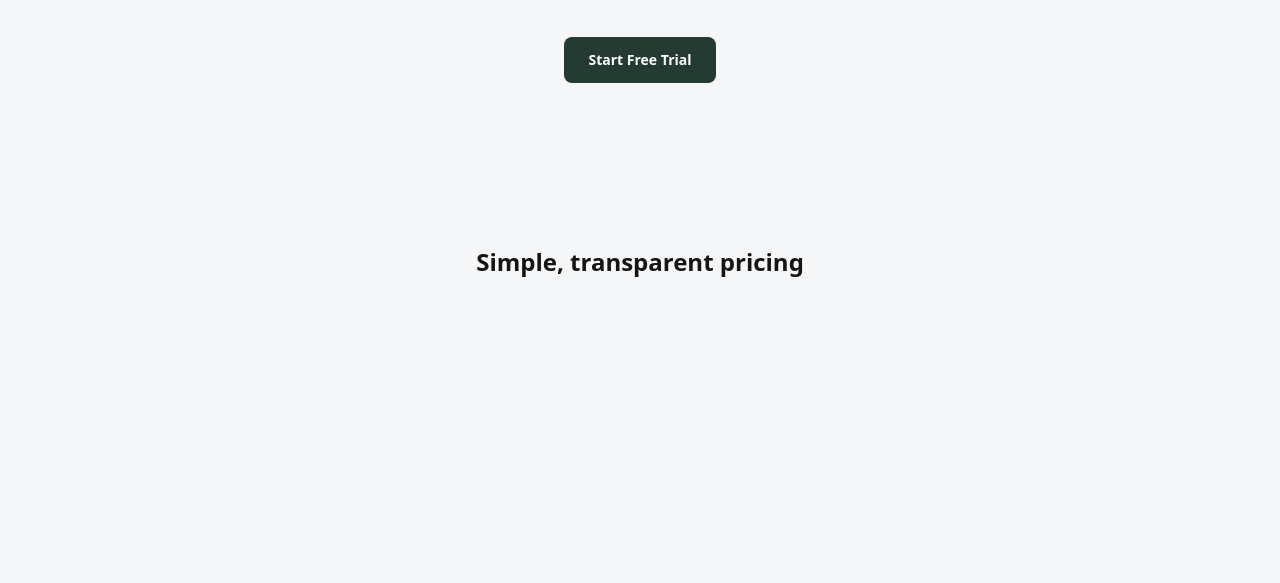
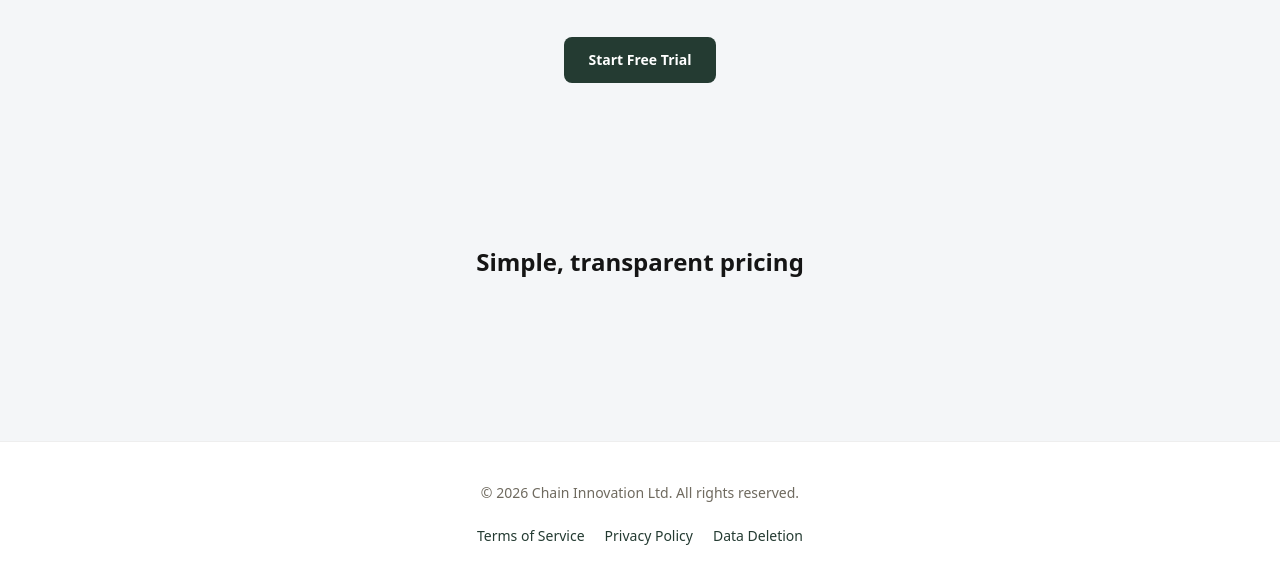
Before and after one commit to KennyBoaz/chain-saas, a website: page public/site/index.html in a window 1280 px wide. Shown: the part 373-956 px from the top of the page. Before the commit the page ends 800 px from the top, so only its background shows below. Drawn offline with Linux system fonts and the light colour scheme; no server answers.

Commit message:
footer corrected

```diff
--- a/public/site/index.html
+++ b/public/site/index.html
@@ -28,6 +28,17 @@
     </div>
   </section>
 
+    <!-- Footer -->
+  <footer style="background: #fff; padding: 40px 20px; text-align: center; border-top: 1px solid #eee; margin-top: 60px;">
+    <p style="margin-bottom: 20px; color: var(--muted); font-size: 14px;">&copy; 2026 Chain Innovation Ltd. All rights reserved.</p>
+    <div style="display: flex; justify-content: center; gap: 20px;">
+      <a href="/chain-saas/site/terms.html" style="color: var(--primary); text-decoration: none; font-size: 14px;">Terms of Service</a>
+      <a href="/chain-saas/site/privacy.html" style="color: var(--primary); text-decoration: none; font-size: 14px;">Privacy Policy</a>
+      <a href="/chain-saas/site/data-deletion.html" style="color: var(--primary); text-decoration: none; font-size: 14px;">Data Deletion</a>
+    </div>
+  </footer>
+
+
   <script>
     // Fetch plans dynamically from Phase 2 API
     fetch('/chain-saas/api/billing/plans')
```
Also changed, not shown: public/site/inbox.html (+1 -9 lines).
